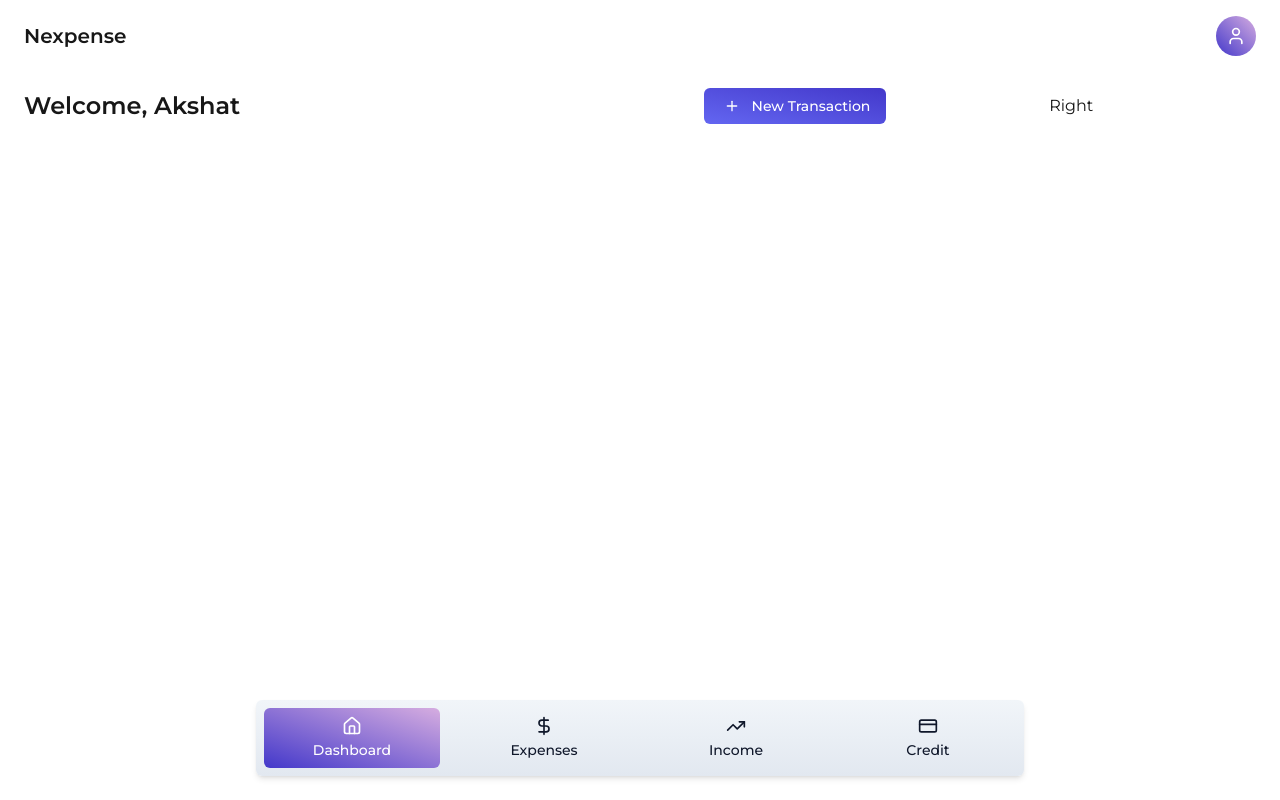
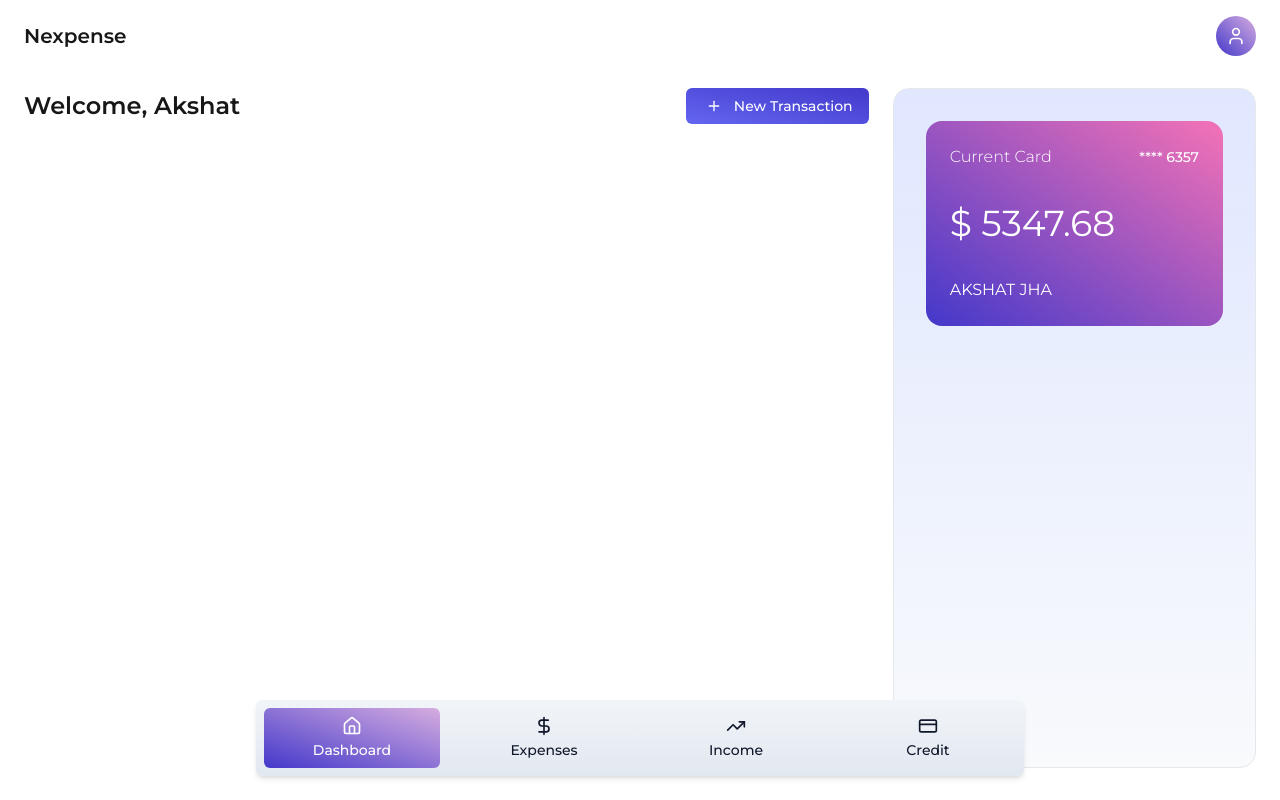
Before and after one commit to AkshatJha21/personal-finance, a Next.js app: page / in a window 1280 px wide. Built offline with nearby package versions, Linux system fonts and the light colour scheme.

Commit message:
card grid in progress

```diff
--- a/components/custom/BottomNav.tsx
+++ b/components/custom/BottomNav.tsx
@@ -10,7 +10,7 @@ const BottomNav = () => {
     const [selected, setSelected] = useState(tabs[0]);
   return (
     <div className='fixed bottom-6 flex w-full items-center justify-center'>
-        <div className='flex gap-x-4 p-2 bg-gradient-to-b from-slate-100 to-slate-200 dark:from-white/10 dark:to-white/15  rounded-md w-[80%] sm:w-[60%] shadow-md justify-between'>
+        <div className='flex gap-x-4 p-2 bg-gradient-to-b from-slate-100 to-slate-200 dark:from-neutral-700 dark:to-neutral-800  rounded-md w-[80%] sm:w-[60%] shadow-md justify-between'>
             {tabs.map((tab) => (
                 <Tab
                     text={tab}
--- a/components/custom/DashboardGrid.tsx
+++ b/components/custom/DashboardGrid.tsx
@@ -14,11 +14,28 @@ const DashboardGrid = () => {
                 </button>
             </div>
         </div>
-        <div className="flex flex-col w-full md:w-[30%] items-center justify-center">
-            Right
+        <div className="flex flex-col w-full md:w-[30%] items-center h-[85vh] p-8 border ml-6 rounded-2xl dark:border-neutral-500 bg-gradient-to-b from-indigo-100 to-slate-50 dark:from-neutral-950 dark:to-white/5">
+            <Card />
         </div>
     </div>
   )
 }
 
 export default DashboardGrid
+
+const Card = () => {
+    return (
+        <div className="flex flex-col justify-between h-1/3 w-full text-white bg-gradient-to-tr from-indigo-700 to-pink-400 rounded-2xl p-6">
+            <div className="flex justify-between w-full items-baseline">
+                <p className="font-light">Current Card</p>
+                <p className="font-medium text-sm">**** 6357</p>
+            </div>
+            <div className="text-4xl">
+                $ 5347.68
+            </div>
+            <div>
+                AKSHAT JHA
+            </div>
+        </div>
+    )
+}
```
